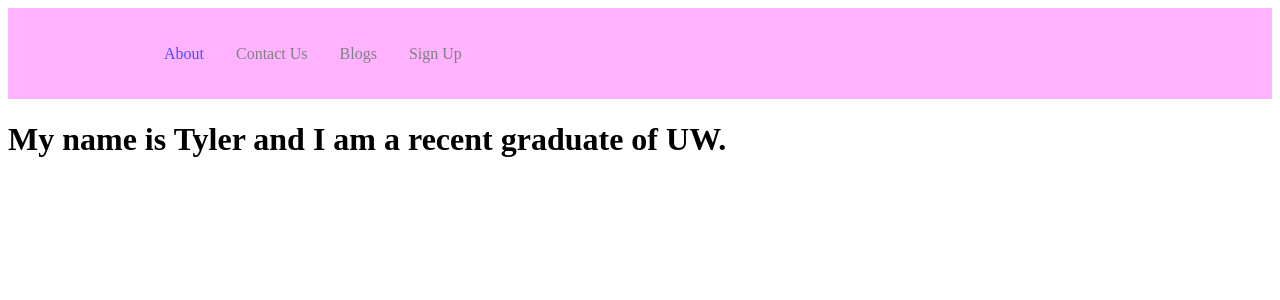
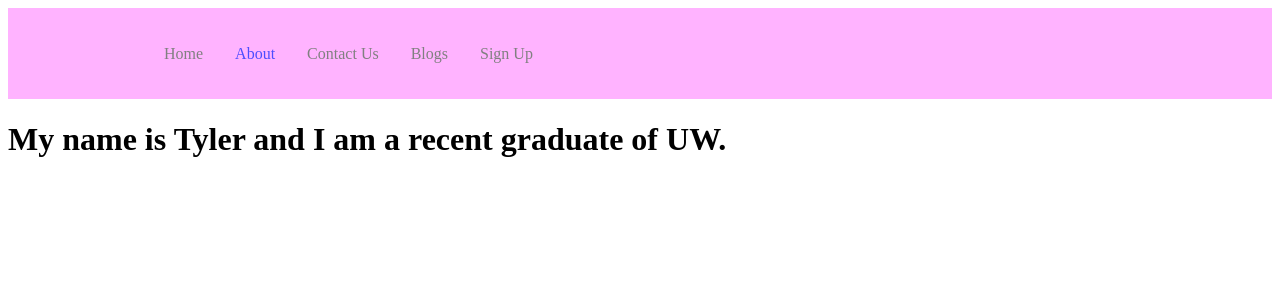
Before and after one commit to TMethot01/tmethot01.github.io, a React (Create React App) app: page /about in a window 1280 px wide. Shown: the top 300 px of the page. Built offline with nearby package versions, Linux system fonts and the light colour scheme.

Commit message:
Added home to navbar

```diff
--- a/src/components/Navbar/index.js
+++ b/src/components/Navbar/index.js
@@ -6,6 +6,9 @@ const Navbar = () => {
         <div>
             <Nav>
                 <NavMenu>
+                    <NavLink to="/" activeStyle>
+                        Home
+                    </NavLink>
                     <NavLink to="/about" activeStyle>
                         About
                     </NavLink>
```
Also changed, not shown: src/index.js (+0 -13 lines).
